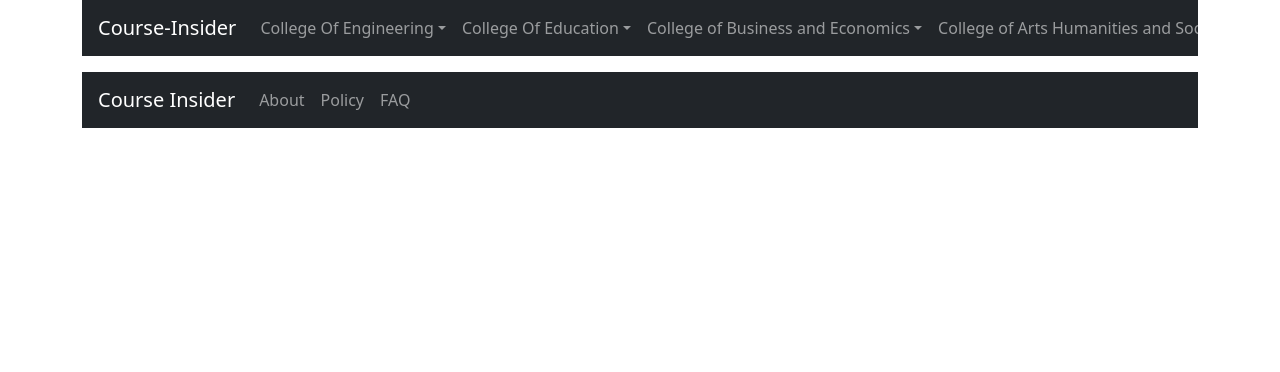
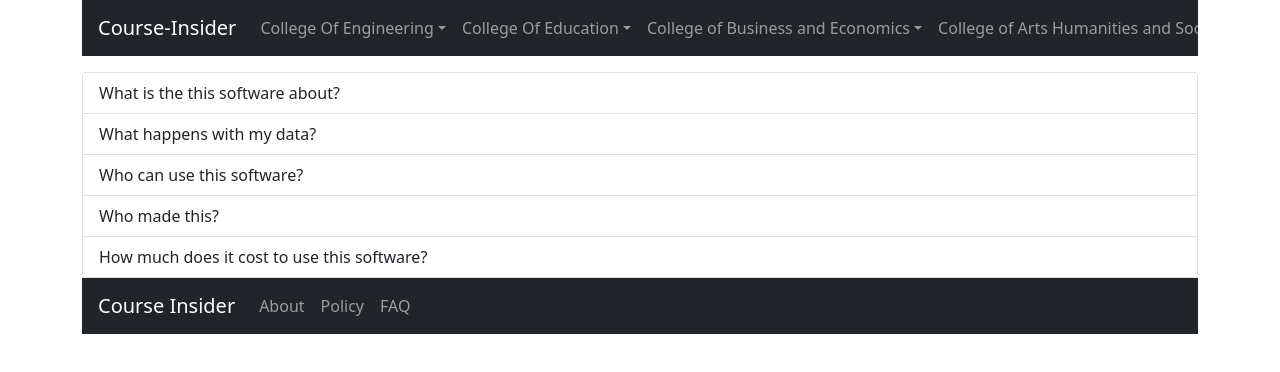
Before and after one commit to timmyd0322/courseinsider, a React (Create React App) app: page /faq in a window 1280 px wide. Shown: the top 372 px of the page. Built offline with nearby package versions, Linux system fonts and the light colour scheme; no server answers.

Commit message:
Updated FAQ pag for now
FAQ page working on expansion

```diff
--- a/src/FAQ.js
+++ b/src/FAQ.js
@@ -1,22 +1,30 @@
-import React, { Component } from 'react';
-import Navigationbar from './navbar';
+import React, { Component } from "react";
+import Navigationbar from "./navbar";
+import {
+    ListGroup,
+  } from "react-bootstrap";
 
-import BottomNavigationbar from './bottomnavbar';
+import BottomNavigationbar from "./bottomnavbar";
 
 const FAQ = () => {
-
   return (
     <div>
       <div>
-    <Navigationbar/>
+        <Navigationbar />
       </div>
 
       <div>
-
+        <ListGroup>
+          <ListGroup.Item>What is the this software about?</ListGroup.Item>
+          <ListGroup.Item>What happens with my data?</ListGroup.Item>
+          <ListGroup.Item>Who can use this software?</ListGroup.Item>
+          <ListGroup.Item>Who made this?</ListGroup.Item>
+          <ListGroup.Item>How much does it cost to use this software?</ListGroup.Item>
+        </ListGroup>
       </div>
 
       <div>
-    <BottomNavigationbar/>
+        <BottomNavigationbar />
       </div>
     </div>
   );
```
Lines whose indentation alone changed are shown as unchanged.
